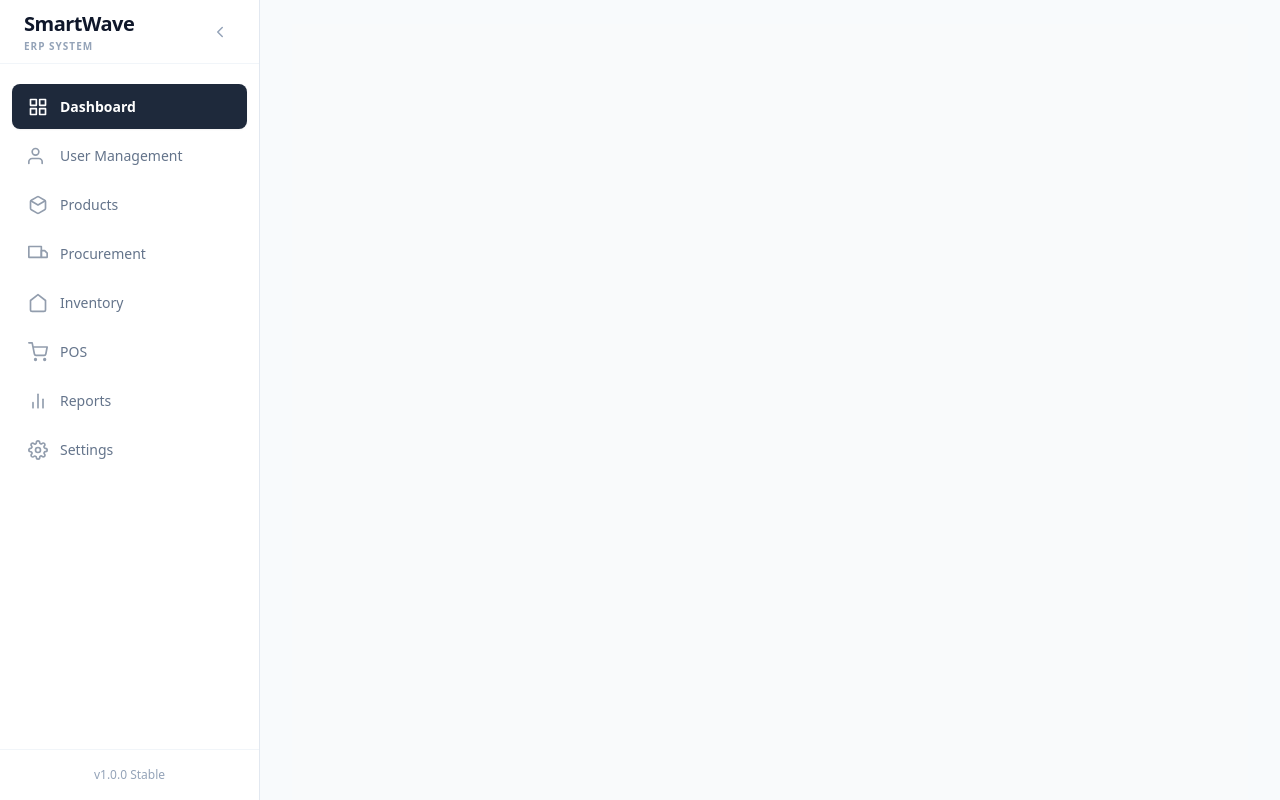
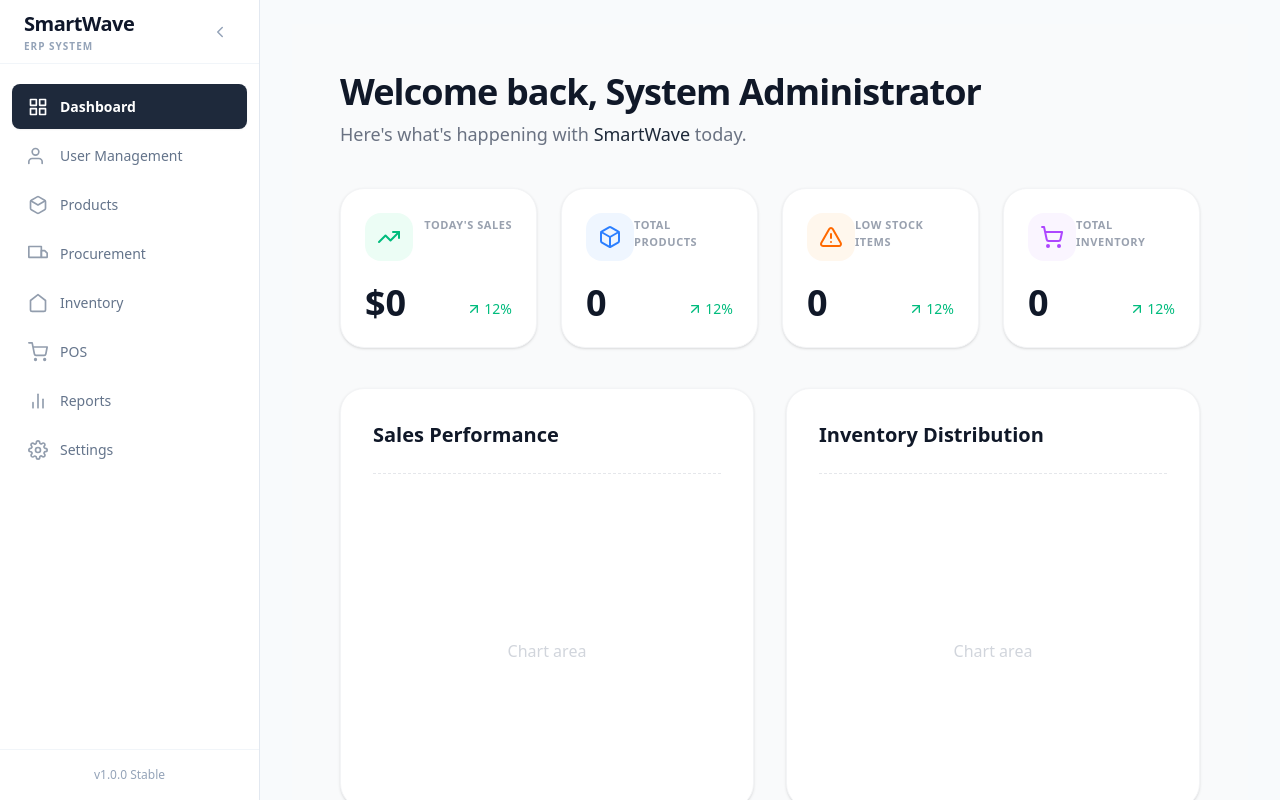
Before and after one commit to kawdoco/SmartWaveERP, a Next.js app in the folder frontend/: page / in a window 1280 px wide. Built offline with nearby package versions, Linux system fonts and the light colour scheme.

Commit message:
dashboard

```diff
--- a/frontend/package.json
+++ b/frontend/package.json
@@ -10,9 +10,10 @@
   },
   "dependencies": {
     "lucide-react": "^0.577.0",
-    "next": "16.1.6",
+    "next": "^16.2.2",
     "react": "19.2.3",
-    "react-dom": "19.2.3"
+    "react-dom": "19.2.3",
+    "recharts": "^3.8.1"
   },
   "devDependencies": {
     "@tailwindcss/postcss": "^4",
--- a/frontend/src/app/page.tsx
+++ b/frontend/src/app/page.tsx
@@ -1,14 +1,105 @@
+import React from 'react';
+import { TrendingUp, Box, AlertTriangle, ShoppingCart, ArrowUpRight } from 'lucide-react';
+
+// Reusable Card Component for the Stats
+const StatCard = ({
+  title,
+  value,
+  icon: Icon,
+  colorClass,
+  iconBg
+}: {
+  title: string;
+  value: string | number;
+  icon: any;
+  colorClass: string;
+  iconBg: string;
+}) => (
+  <div className="bg-white p-6 rounded-[24px] border border-gray-100 shadow-sm flex flex-col justify-between min-h-[160px]">
+    <div className="flex justify-between items-start">
+      <div className={`p-3 rounded-2xl ${iconBg}`}>
+        <Icon className={`w-6 h-6 ${colorClass}`} />
+      </div>
+      <span className="text-gray-400 text-[11px] font-bold uppercase tracking-wider mt-1">
+        {title}
+      </span>
+    </div>
+
+    <div className="flex justify-between items-end mt-4">
+      <span className="text-4xl font-bold text-gray-900">{value}</span>
+      <div className="flex items-center text-emerald-500 font-medium text-sm mb-1">
+        <ArrowUpRight className="w-4 h-4 mr-0.5" />
+        12%
+      </div>
+    </div>
+  </div>
+);
+
 export default function Home() {
   return (
-    <div className="min-h-screen flex items-center justify-center bg-gray-50">
-      <div className="text-center">
-        <h1 className="text-4xl font-bold text-gray-900 mb-4">
+    <main className="min-h-screen bg-[#F9FAFB] p-8 lg:p-12">
+      {/* Welcome Header */}
+      <header className="mb-10">
+        <h1 className="text-4xl font-bold text-gray-900 tracking-tight">
+          Welcome back, System Administrator
+        </h1>
+        <p className="text-gray-500 text-lg mt-2 font-medium">
+          Here's what's happening with <span className="text-gray-800">SmartWave</span> today.
+        </p>
+      </header>
 
-        </h1>
-        <p className="text-xl text-gray-600">
+      {/* 4-Column Stats Grid */}
+      <div className="grid grid-cols-1 md:grid-cols-2 lg:grid-cols-4 gap-6 mb-10">
+        <StatCard
+          title="Today's Sales"
+          value="$0"
+          icon={TrendingUp}
+          colorClass="text-emerald-500"
+          iconBg="bg-emerald-50"
+        />
+        <StatCard
+          title="Total Products"
+          value="0"
+          icon={Box}
+          colorClass="text-blue-500"
+          iconBg="bg-blue-50"
+        />
+        <StatCard
+          title="Low Stock Items"
+          value="0"
+          icon={AlertTriangle}
+          colorClass="text-orange-500"
+          iconBg="bg-orange-50"
+        />
+        <StatCard
+          title="Total Inventory"
+          value="0"
+          icon={ShoppingCart}
+          colorClass="text-purple-500"
+          iconBg="bg-purple-50"
+        />
+      </div>
 
-        </p>
+      {/* Bottom Layout - Charts placeholders */}
+      <div className="grid grid-cols-1 lg:grid-cols-2 gap-8">
+        {/* Sales Chart Card */}
+        <div className="bg-white p-8 rounded-[24px] border border-gray-100 shadow-sm min-h-[420px]">
+          <h2 className="text-xl font-bold text-gray-900 mb-6">Sales Performance</h2>
+          <div className="border-t border-dashed border-gray-200 w-full" />
+          <div className="h-full flex items-center justify-center text-gray-300 font-medium">
+             Chart area
+          </div>
+        </div>
+
+        {/* Inventory Chart Card */}
+        <div className="bg-white p-8 rounded-[24px] border border-gray-100 shadow-sm min-h-[420px]">
+          <h2 className="text-xl font-bold text-gray-900 mb-6">Inventory Distribution</h2>
+          <div className="border-t border-dashed border-gray-200 w-full" />
+          <div className="h-full flex items-center justify-center text-gray-300 font-medium">
+             Chart area
+          </div>
+        </div>
       </div>
-    </div>
+    </main>
   );
 }
```
Also changed, not shown: 1 other file (tests, documents, lock files or other folders).
